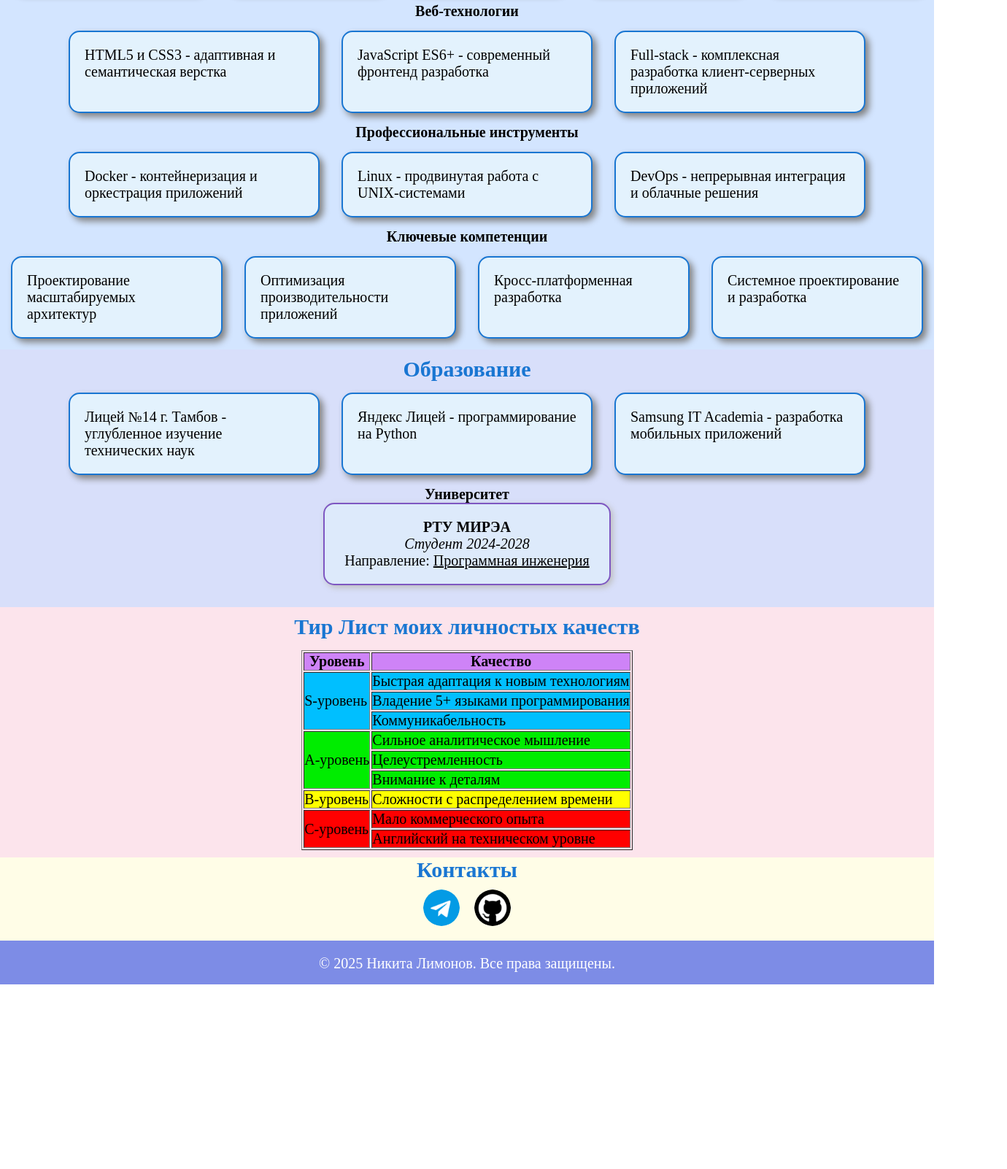
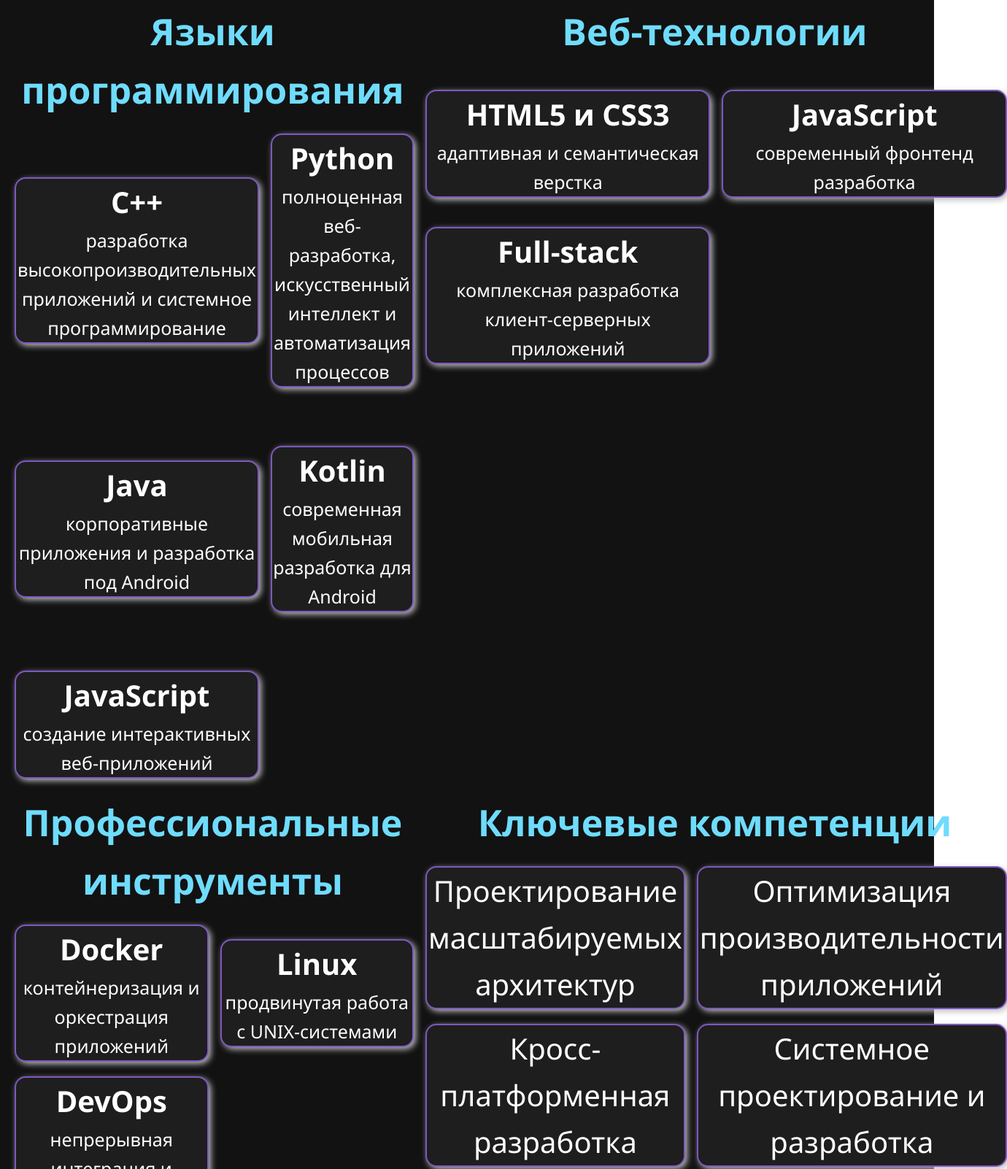
Before and after one commit to NikitLim/Task-1, a plain HTML site: page index.html in a window 1280 px wide. Shown: the part 923-2525 px from the top of the page at 73% size, 1380 px wide, since content can reach past the window. Before the commit the page ends 2272 px from the top, so only its background shows below. Drawn offline with Linux system fonts and the light colour scheme.

Commit message:
Готовы сайт с CSS

```diff
--- a/index.html
+++ b/index.html
@@ -1,141 +1,186 @@
 <!DOCTYPE html>
 <html lang="en">
   <head>
-    <meta charset="UTF-8">
-    <meta name="viewport" content="width=device-width, initial-scale=1.0">
-    <link rel="icon" href="iconca.ico" type="image/x-icon">
-    <link rel="stylesheet" href="style.css">
+    <meta charset="UTF-8" />
+    <meta name="viewport" content="width=device-width, initial-scale=1.0" />
+    <link rel="icon" href="iconca.ico" type="image/x-icon" />
+    <link rel="stylesheet" href="style.css" />
     <title>Моё резюме</title>
   </head>
   <body>
     <header class="header">
       <div class="header-name">
-            <h1>
-                Никита Лимонов
-            </h1>
-            <h3>
-                Frontend developer
-            </h3>
+        <h1>Никита Лимонов</h1>
+        <h3>Frontend developer</h3>
       </div>
       <nav>
         <div class="nav-list">
-                <li><a href="#about"><span>👤</span>Обо мне</a></li>
-                <li><a href="#skills"><span>🛠️</span>Технические навыки</a></li>
-                <li><a href="#education"><span>🎓</span>Образование</a></li>
-                <li><a href="#tir-list"><span>⭐</span>Тир Лист</a></li>
-                <li><a href="#contacts"><span>📞</span>Контакты</a></li>
+          <li>
+            <a href="#about"><span>👤</span>Обо мне</a>
+          </li>
+          <li>
+            <a href="#skills"><span>🛠️</span>Технические навыки</a>
+          </li>
+          <li>
+            <a href="#education"><span>🎓</span>Образование</a>
+          </li>
+          <li>
+            <a href="#tir-list"><span>⭐</span>Тир Лист</a>
+          </li>
+          <li>
+            <a href="#contacts"><span>📞</span>Контакты</a>
+          </li>
         </div>
       </nav>
     </header>
 
-
     <main>
       <section id="about">
         <h2 class="title">Обо мне</h2>
-            <img src="profile.jpg" alt="Моё фото" class="image">
+        <div class="about-card-list">
+          <div>
+            <img src="profile.jpg" alt="Моё фото" class="image" />
+          </div>
           <div class="cards">
-            <div class="card">
-                <p>Frontend разработчик. <br>Студент второго курса РТУ МИРЭА. </p>
+            <div class="card about-card">
+              <p>Frontend разработчик.</p>
             </div>
+            <div class="card about-card">
+              <p>Студент второго курса РТУ МИРЭА.</p>
+            </div>
+          </div>
+        </div>
+      </section>
 
-            <div class="card">
-                <p>Огромный опыт в коммуникации с людьми, тк являюсь активистом "Студенческого Союза МИРЭА", благодаря которому приобрёл большие навыки в soft-skills</p>
+      <hr />
+
+      <section id="skills">
+        <h2 class="title">Технические навыки</h2>
+        <div class="card-skills-list">
+          <div>
+            <h3 class="title-mini">Языки программирования</h3>
+            <div class="skill-cards">
+              <div class="skill-card">
+                <p><strong>C++</strong></p>
+                <p class="skill-card-text">
+                разработка высокопроизводительных
+                  приложений и системное программирование
+                </p>
               </div>
-
-            <div class="card">
-                <p>Всегда готов выслушать любое мнение и критику в отношение своих проектов</p>
+              <div class="skill-card">
+                <p><strong>Python</strong></p>
+                <p class="skill-card-text">
+                полноценная веб-разработка,
+                  искусственный интеллект и автоматизация процессов
+                </p>
+              </div>
+              <div class="skill-card">
+                <p><strong>Java</strong></p>
+                <p class="skill-card-text">
+                корпоративные приложения и разработка
+                  под Android
+                </p>
+              </div>
+              <div class="skill-card">
+                <p><strong>Kotlin</strong></p>
+                <p class="skill-card-text">
+                   современная мобильная разработка для
+                  Android
+                </p>
+              </div>
+              <div class="skill-card">
+                <p><strong>JavaScript</strong></p>
+                <p class="skill-card-text">
+                создание интерактивных
+                  веб-приложений
+                </p>
+              </div>
             </div>
           </div>
 
-
-        </section>
-
-        <hr>
-
-        <section id="skills">
-            <h2 class="title">Технические навыки</h2>
-            <h3 class="title-mini">Языки программирования</h3>
-            <div class="cards">
-                <div class="card">
-                    <p><strong>C++</strong> - разработка высокопроизводительных приложений и системное программирование</p>
+          <div>
+            <h3 class="title-mini">Веб-технологии</h3>
+            <div class="skill-cards">
+              <div class="skill-card">
+                <p><strong>HTML5 и CSS3</strong></p>
+                <p class="skill-card-text">адаптивная и семантическая верстка</p>
               </div>
-                <div class="card">
-                    <p><strong>Python</strong> - полноценная веб-разработка, искусственный интеллект и автоматизация процессов</p>
+              <div class="skill-card">
+                <p><strong>JavaScript</strong></p>
+                <p class="skill-card-text">современный фронтенд разработка</p>
               </div>
-                <div class="card">
-                    <p><strong>Java</strong> - корпоративные приложения и разработка под Android</p>
-                </div>
-                <div class="card">
-                    <p><strong>Kotlin</strong> - современная мобильная разработка для Android</p>
-                </div>
-                <div class="card">
-                    <p><strong>JavaScript</strong> - создание интерактивных веб-приложений</p>
+              <div class="skill-card">
+                <p><strong>Full-stack</strong></p>
+                <p class="skill-card-text">
+                комплексная разработка клиент-серверных
+                  приложений
+                </p>
               </div>
             </div>
-            <h3 class="title-mini">Веб-технологии</h3>
-            <div class="cards">
-                <div class="card">
-                    <p>HTML5 и CSS3 - адаптивная и семантическая верстка</p>
           </div>
-                <div class="card">
-                    <p>JavaScript ES6+ - современный фронтенд разработка</p>
+
+          <div>
+            <h3 class="title-mini">Профессиональные инструменты</h3>
+            <div class="skill-cards">
+              <div class="skill-card">
+                <p><strong>Docker</strong></p>
+                <p class="skill-card-text">контейнеризация и оркестрация приложений</p>
               </div>
-                <div class="card">
-                    <p>Full-stack - комплексная разработка клиент-серверных приложений</p>
+              <div class="skill-card">
+                <p><strong>Linux</strong></p>
+                <p class="skill-card-text">продвинутая работа с UNIX-системами</p>
+              </div>
+
+              <div class="skill-card">
+                <p><strong>DevOps</strong></p>
+                <p class="skill-card-text">непрерывная интеграция и облачные решения</p>
               </div>
             </div>
-            <h3 class="title-mini">Профессиональные инструменты</h3>
-            <div class="cards">
-                <div class="card">
-                    <p>Docker - контейнеризация и оркестрация приложений</p>
-                </div>
-                <div class="card">
-                     <p>Linux - продвинутая работа с UNIX-системами</p>
           </div>
 
-                <div class="card">
-                    <p>DevOps - непрерывная интеграция и облачные решения</p>
+          <div>
+            <h3 class="title-mini">Ключевые компетенции</h3>
+            <div class="skill-cards">
+              <div class="skill-card">
+                <p>Проектирование масштабируемых архитектур</p>
+              </div>
+              <div class="skill-card">
+                <p>Оптимизация производительности приложений</p>
+              </div>
+              <div class="skill-card">
+                <p>Кросс-платформенная разработка</p>
+              </div>
+              <div class="skill-card">
+                <p>Системное проектирование и разработка</p>
               </div>
             </div>
-            <h3 class="title-mini">Ключевые компетенции</h3>
-            <div class="cards">
-                <div class="card">
-                    <p>Проектирование масштабируемых архитектур</p>
-                </div>
-                <div class="card">
-                    <p>Оптимизация производительности приложений</p>
-                </div>
-                <div class="card">
-                    <p>Кросс-платформенная разработка</p>
-                </div>
-                <div class="card">
-                    <p>Системное проектирование и разработка</p>
           </div>
         </div>
       </section>
 
       <section id="education">
         <h2 class="title">Образование</h2>
-            <div class="cards">
-                <div class="card">
+        <div class="education-cards">
+          <div class="card-university">
+            <div class="overlay"></div>
+            <div class="title-university">
+              <p><strong>РТУ МИРЭА</strong></p>
+              <p><em>Студент 2024-2028</em></p>
+              <p>Направление: <u>Программная инженерия</u></p>
+            </div>
+          </div>
+
+          <div class="education-card">
             <p>Лицей №14 г. Тамбов - углубленное изучение технических наук</p>
           </div>
 
-                <div class="card">
+          <div class="education-card">
             <p>Яндекс Лицей - программированиe на Python</p>
           </div>
 
-                <div class="card">
+          <div class="education-card">
             <p>Samsung IT Academia - разработка мобильных приложений</p>
           </div>
-            </div>
-
-
-            <h3 class="title-mini">Университет</h3>
-            <div class="card card-university">
-                <p><strong>РТУ МИРЭА</strong></p>
-                <p><em>Студент 2024-2028</em></p>
-                <p>Направление: <u>Программная инженерия</u></p>
         </div>
       </section>
 
@@ -147,8 +192,8 @@
             <th class="th">Качество</th>
           </tr>
           <tr>
-                    <td rowspan="3" class="td-s"> S-уровень </td>
-                    <td class="td-s"> Быстрая адаптация к новым технологиям</td>
+            <td rowspan="3" class="td-s">S-уровень</td>
+            <td class="td-s">Быстрая адаптация к новым технологиям</td>
           </tr>
           <tr>
             <td class="td-s">Владение 5+ языками программирования</td>
@@ -180,31 +225,32 @@
         </table>
       </section>
 
-
-
-        <section id="contacts" >
+      <section id="contacts">
         <h2 class="title">Контакты</h2>
 
-        <div class="cards">
-            <a href="https://t.me/yapiratik" target="_blank" >
+        <div class="contact-card-list">
+          <a href="https://t.me/yapiratik" target="_blank">
             <div class="contact-card">
-                    <img src="telegram_2111646.png" alt="telegram-image" class="image image-contact">
-
+              <img
+                src="telegram_2111646.png"
+                alt="telegram-image"
+                class="image image-contact"
+              />
             </div>
           </a>
 
           <a href="https://github.com/NikitLim" target="_blank">
             <div class="contact-card">
-                    <img src="github_5968896.png" alt="github-image" class="image image-contact">
-
+              <img
+                src="github_5968896.png"
+                alt="github-image"
+                class="image image-contact"
+              />
             </div>
           </a>
         </div>
-
-
       </section>
     </main>
-
 
     <footer class="footer">
       <p>&copy; 2025 Никита Лимонов. Все права защищены.</p>
--- a/style.css
+++ b/style.css
@@ -1,29 +1,34 @@
-*{
+/* Основные стили */
+* {
   margin: 0;
   padding: 0;
 }
 
+body {
+  font-family: "Segoe UI", Tahoma, Geneva, Verdana, sans-serif;
+  line-height: 1.6;
+  color: #ffffff;
+}
 
-.header{
+.header {
   display: flex;
-    background-color: #7d8ce6;
+  background-color: #0a0a0a;
   justify-content: space-between;
-    height: 100px;
+  height: 150px;
   position: fixed;
   width: 100%;
   z-index: 100;
-
+  color: #ffffff;
 }
 
-.header-name{
+.header-name {
   font-size: 25px;
   margin-left: 20px;
   margin-top: auto;
   margin-bottom: auto;
-    color: white;
 }
 
-.nav-list{
+.nav-list {
   display: flex;
   list-style: none;
   gap: 10px;
@@ -32,98 +37,172 @@
   font-size: 25px;
 }
 
-.nav-list li a{
+.nav-list li a {
   text-decoration: none;
-    background-color: #1976d2;
-    color: white;
+  background-color: #1e1e1e;
+  color: #ffffff;
+  border: 2px solid #1e90ff;
+  padding: 5px;
   border-radius: 10px;
-    padding: 5px;
   transition: transform 0.3s;
 }
 
-.nav-list li a:hover{
-    background-color: white;
-    color: #1976d2;
+.nav-list li a:hover {
+  background-color: #1e90ff;
+  color: #0a0a0a;
   transform: scale(1.1);
+  border-color: transparent;
 }
 
-
-
-#about{
-
-    padding-top: 100px;
-    background-color: #e0f7fa;
+#about {
+  padding-top: 150px;
+  background-color: #0a0a0a;
 }
 
-.title{
-
+.title {
   text-align: center;
-    font-size: 30px;
-    color: #1976d2;
+  font-size: 70px;
+  color: #1e90ff;
+  text-shadow: 1px 1px 2px rgba(0, 0, 0, 0.3);
 }
 
-.image{
+.image {
   margin-left: auto;
   margin-right: auto;
-    width: 300px;
+  width: 500px;
   display: block;
   border-radius: 50%;
   transition: transform 0.3s;
+  grid-row: 1/3;
 }
 
 .image:hover {
   transform: scale(1.1);
 }
-.card{
-    border: 2px solid #1976d2;
+
+.card {
+  border: 2px solid #2e2e2e;
   border-radius: 15px;
   padding: 20px;
   margin: 15px;
-    background-color: #e3f2fd;
-    box-shadow: 5px 5px 10px grey;
-    transition: transform 0.3s;
+  background-color: #1e1e1e;
+  box-shadow: 0 4px 10px rgba(0, 0, 0, 0.5);
+  transition: all 0.3s ease;
   font-size: 20px;
   width: 300px;
-    flex-wrap: wrap;
 }
 
 .card:hover {
-    transform: scale(1.05);
+  transform: translateY(-3px);
+  box-shadow: 0 8px 20px rgba(0, 0, 0, 0.7);
+  border-color: #1e90ff;
 }
 
-.cards{
+.about-card {
+  font-size: 50px;
+  text-align: center;
+  margin: 30px;
+  margin-bottom: 15px;
+  width: 100%;
+  align-items: center;
+}
+
+.about-card-list {
+    display: flex;
+    justify-content: space-around;
+
+}
+
+.cards {
   display: flex;
   justify-content: center;
+  flex-wrap: wrap;
+  flex-direction: column;
 }
 
-#skills{
+#skills {
   padding-top: 10px;
-    background-color: #d3e5ff;;
+  background-color: #121212;
 }
 
-.title-mini{
+.card-skills-list{
+    display: grid;
+    grid-template-columns: 1fr 1fr;
+    grid-template-rows: 1fr 1fr;
+    gap: 20px;
+    padding: 40px 20px;
+}
+
+.skill-cards {
+    display: grid;
+    grid-template-columns: 1fr 1fr ;
+    grid-template-rows: 1fr 1fr;
+    gap: 20px;
     font-size: 20px;
+}
+
+.skill-card-title {
+    font-size: 30px;
+    margin-bottom: 10px;
+    color: #cccccc;
     text-align: center;
 }
 
-#education{
+.skill-card-text {
+    font-size: 25px;
+    color: white;
+    text-align: center;
+}
+
+.skill-card {
+  background-color: #1e1e1e;
+  border: 2px solid #7e57c2;
+  border-radius: 15px;
+  box-shadow: 3px 3px 8px #bdbdbd;
+  width: 100%;
+  text-align: center;
+  font-size: 40px;
+  margin: auto;
+  transition: transform 0.3s;
+}
+
+.skill-card:hover {
+  scale: 1.1;
+}
+.title-mini {
+  font-size: 50px;
+  text-align: center;
+  color: #6fdcfd;
+  margin-bottom: 20px;
+}
+
+#education {
   padding-top: 10px;
-    background-color: #d8dffa;
+  background-color: #1a1a1a;
   padding-bottom: 30px;
 }
 
-#tir-list{
+.education-cards {
+  position: relative;
+  display: grid;
+  grid-template-columns: 1fr 1fr;
+  grid-template-rows: 1fr 1fr 1fr;
+  height: 800px;
+  margin-bottom: 30px;
+}
+
+#tir-list {
   padding-top: 10px;
-    background-color: #fce4ec;
+  background-color: #1c1c1c;
   padding-bottom: 10px;
 }
 
-#contacts{
-    background-color: #fffde7;
+#contacts {
+  background-color: #161616;
 }
 
-.footer{
-    background-color: #7d8ce6;
+.footer {
+  background-color: #0a0a0a;
   height: 40px;
   color: white;
   font-size: 20px;
@@ -131,50 +210,94 @@
   padding-top: 20px;
 }
 
-.card-university{
-    background-color: #ddeafb;
-    border: 2px solid #7e57c2;
-    border-radius: 15px;
-    box-shadow: 3px 3px 8px #bdbdbd;
-    width: 350px;
+.card-university {
+  position: relative;
+  grid-column: 1/2;
+  grid-row: 1/4;
+  background-color: #1e1e1e;
+  width: 100%;
+  height: 100%;
   text-align: center;
   margin: auto;
-    text-align: center;
+  background-image: url("RTU_MIREA_coat_of_arms_colour.svg.png");
+  background-size: contain;
+  background-repeat: no-repeat;
+  background-position: center;
+  z-index: 0;
 }
 
-.table{
+.education-card{
+    grid-column: 2/2;
+    font-size: 30px;
+    position: relative;
+    z-index: 1;
+    background-color: #1e1e1e;
+    width: 100%;
+    height: 100%;
+    text-align: center;
+    padding-top: 100px;
+}
+
+.title-university {
+    position: relative;
+    font-size: 35px;
+    margin-top: 200px;
+    z-index: 2;
+}
+.overlay {
+  position: absolute;
+  inset: 0;
+  width: 100%;
+  height: 100%;
+  background-color: rgba(0, 0, 0,0.6);
+  z-index: 1;
+}
+
+.table {
   margin: auto;
   margin-top: 15px;
-    font-size: 20px;
+  font-size: 40px;
+  background-color: #1e1e1e;
+  border-collapse: collapse;
+  text-align: center;
+  margin: auto;
 }
 
-.td-s{
-    background-color: rgb(0, 191, 255);
+.th {
+  background-color: #1e90ff;
+  color: #0a0a0a;
 }
 
-.td-a{
-    background-color: rgb(0, 237, 0);
+.td-s {
+  background-color: #60b8ff;
 }
-
-.td-b{
-    background-color: yellow;
+.td-a {
+  background-color: rgb(65, 255, 40);
 }
-
-.td-c{
+.td-b {
+  background-color: rgb(252, 214, 27);
+}
+.td-c {
   background-color: red;
 }
 
-.th{
-    background-color:#ce83f7 ;
+.image-contact {
+  width: 100px;
 }
 
-.image-contact{
-    width:50px;
+.contact-card {
+  padding: 10px;
+  width: 100px;
+  margin-bottom: 10px;
+  transition: all 0.3s ease;
 }
 
-.contact-card{
+.contact-card-list {
+  display: flex;
+  justify-content: center;
+  padding: 20px;
+}
 
-    padding: 10px;
-    width: 50px;
-    margin-bottom: 10px;
+.contact-card:hover {
+  transform: rotate(3deg) scale(1.05);
 }
```
Also changed, not shown: RTU_MIREA_coat_of_arms_colour.svg.png (added). Lines whose indentation alone changed are shown as unchanged.
